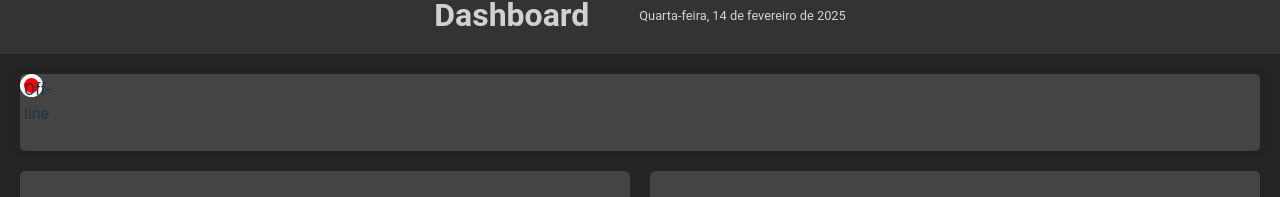
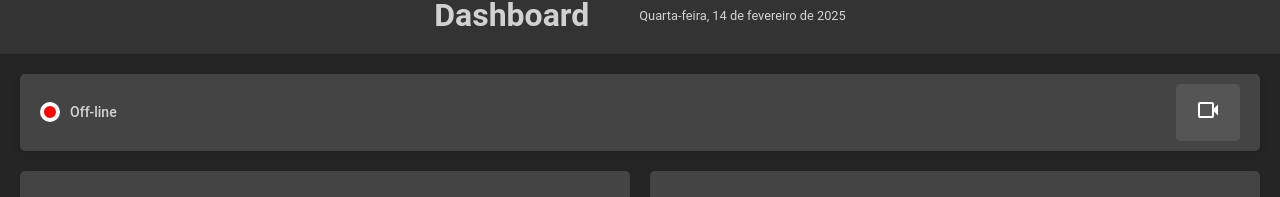
Before and after one commit to gustavo-h-k-oliveira/dashboard--js-react, a React (Vite) app in the folder grow-smart/: page / in a window 1280 px wide. Shown: the part 123-320 px from the top of the page. Built offline with nearby package versions, Linux system fonts and the light colour scheme; no server answers.

Commit message:
Adicionando botão de câmera com modal.

```diff
--- a/grow-smart/src/pages/Dashboard.css
+++ b/grow-smart/src/pages/Dashboard.css
@@ -43,9 +43,17 @@ body, html {
     box-sizing: border-box;
 }
 
+.status-container {
+    display: flex;
+    align-items: center;
+    justify-content: space-between;
+    gap: 10px;
+    padding: 10px 20px;
+}
+
 .status-indicator {
-  width: 15px;
-  height: 15px;
+  width: 12px;
+  height: 12px;
   border: 4px solid white;
   border-radius: 50%;
   text-align: right;
@@ -57,6 +65,26 @@ body, html {
 
 .status-indicator.offline {
   background-color: red;
+}
+
+.status-indicator-label {
+  font-size: 14px;
+  font-weight: 500;
+}
+
+.video-button {
+    background-color: #555;
+    color: white;
+    margin: 10px 20px;
+    border-radius: 5px;
+    cursor: pointer;
+    font-weight: 500;
+    align-items: center;
+    transition: background-color 0.3s ease; /* Adiciona transição de cor */
+}
+
+.video-button:hover {
+    background-color: #333;
 }
 
 @media (max-width: 1420px) {
--- a/grow-smart/src/pages/Dashboard.jsx
+++ b/grow-smart/src/pages/Dashboard.jsx
@@ -2,11 +2,13 @@ import React, { useState, useEffect } from 'react';
 import Header from "../components/Layout/Header";
 import Navbar from "../components/Layout/Navbar";
 import Block from "../components/UI/Block";
-import Button from '@mui/material/Button';
+import Modal from "../components/UI/Modal"; // Importa o componente Modal
 import './Dashboard.css';
+import videocamIcon from '../assets/videocam.svg';
 
 export default function Dashboard() {
   const [isOnline, setIsOnline] = useState(true);
+  const [isModalOpen, setIsModalOpen] = useState(false); // Estado para controlar o modal
 
   useEffect(() => {
     const checkServerStatus = () => {
@@ -22,15 +24,29 @@ export default function Dashboard() {
     return () => clearInterval(intervalId);
   }, []);
 
+  const handleVideoButtonClick = () => {
+    setIsModalOpen(true); // Abre o modal ao clicar no botão
+  };
+
+  const handleCloseModal = () => {
+    setIsModalOpen(false); // Fecha o modal
+  };
+
   return (
     <div id="root">
       <Navbar />
       <div className="main-content">
         <Header />
         <div className='vertical-container'>
-          <div className={`status-indicator ${isOnline ? 'online' : 'offline'}`}>
-            {isOnline ? 'On-line' : 'Off-line'}
+          <div className='status-container'>
+            <div className={`status-indicator ${isOnline ? 'online' : 'offline'}`}></div>
+            <p className='status-indicator-label'>
+              {isOnline ? 'On-line' : 'Off-line'}
+            </p>
           </div>
+          <button className='video-button' onClick={handleVideoButtonClick}>
+            <img src={videocamIcon} alt='ícone de câmera' />
+          </button>
         </div>
         <div className='grid-dashboard'>
           <Block
@@ -67,6 +83,10 @@ export default function Dashboard() {
           />
         </div>
       </div>
+      <Modal show={isModalOpen} onClose={handleCloseModal}>
+        <h2>Modal Content</h2>
+        <p>Este é o conteúdo do modal.</p>
+      </Modal>
     </div>
   );
 }
```
